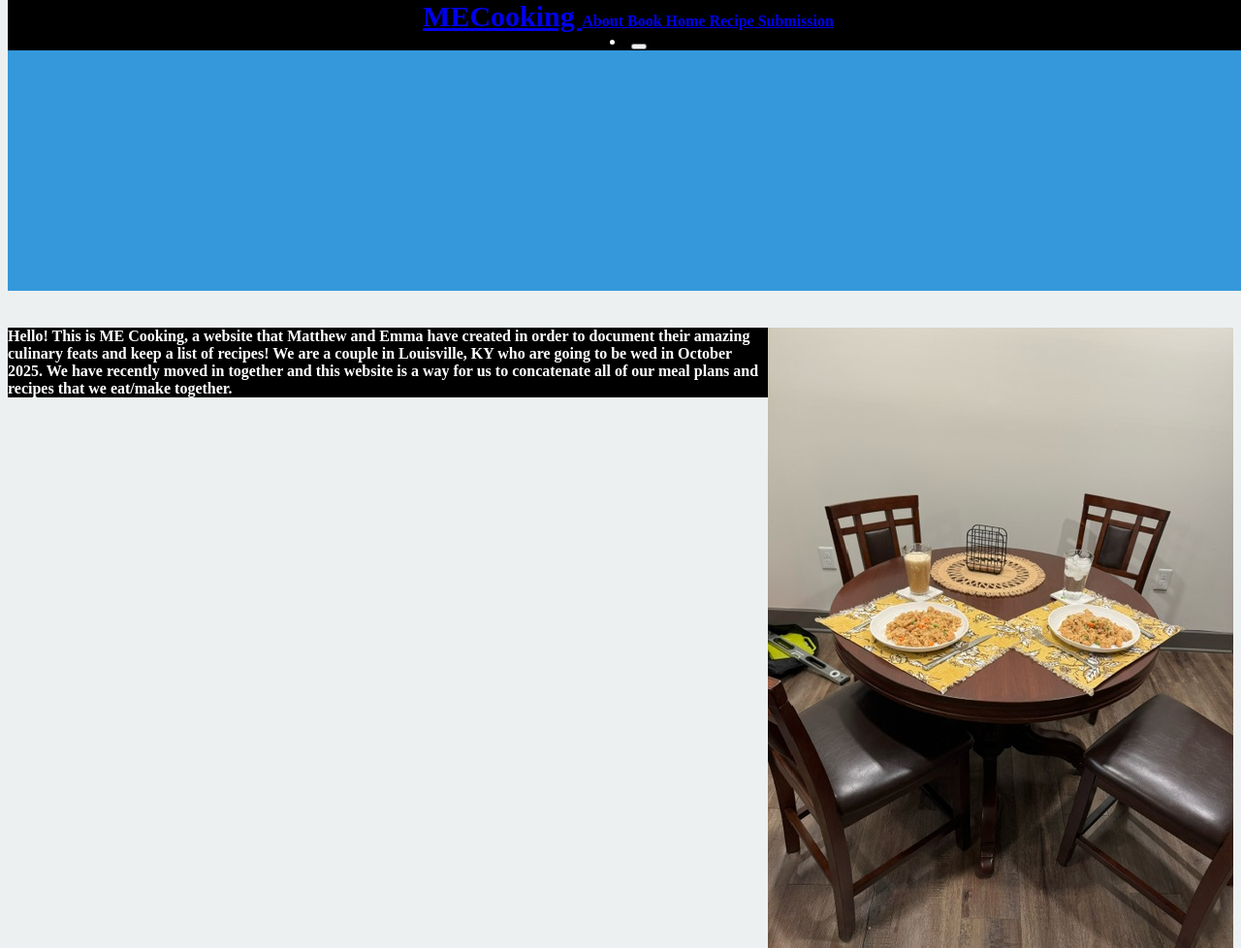
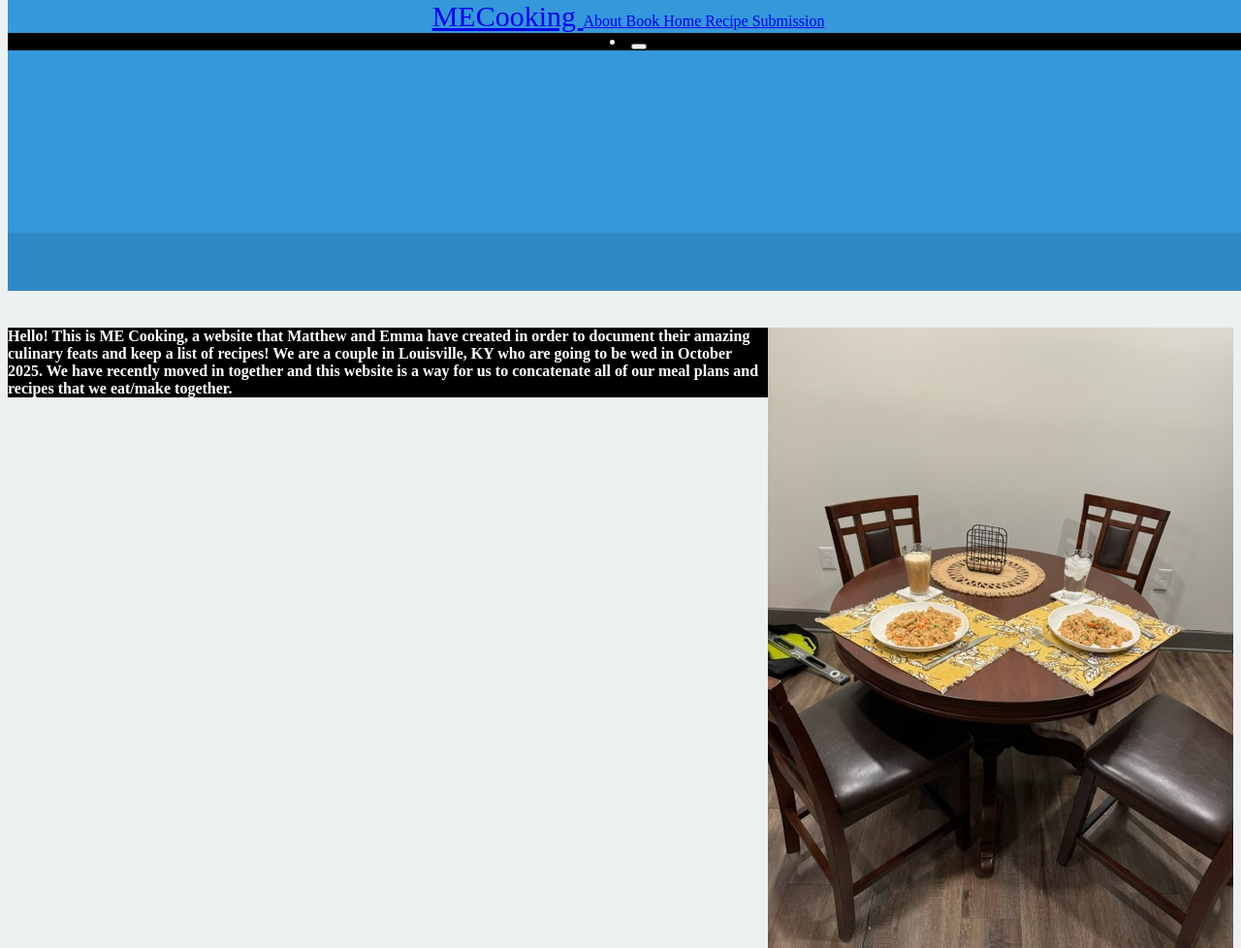
Before and after one commit to MM100301/MECooking, a Jekyll site: the page built from _pages/home.md, in a window 1280 px wide. Shown: the whole page at 97% size. Built offline with Jekyll 4.4.1, drawn with Linux system fonts in a browser that asks for light colours.

Commit message:
added nav

```diff
--- a/_includes/header.html
+++ b/_includes/header.html
@@ -5,11 +5,11 @@
           .site-title {margin-left:auto; margin-right:auto; font-size: 30px;}
           .page-link {margin-left:auto; margin-right:auto;}
       </style>
-      <div class="wrapper">
       {%- assign default_paths = site.pages | map: "path" -%}
       {%- assign page_paths = site.header_pages | default: default_paths -%}
       {%- assign titles_size = site.pages | map: 'title' | join: '' | size -%}
       <a class="site-title" rel="author" href="{{ "/" | relative_url }}">{{ site.title | escape }}   </a>
+      <nav class="wrapper"></nav>
             {%- for path in page_paths -%}
               {%- if path contains "_pages/" -%}
               {%- assign my_page = site.pages | where: "path", path | first -%}
@@ -28,6 +28,6 @@
               </button>
             </li>
           {% endif %}
-      </div>
+      </nav>
   </header>
 </html>
--- a/css/style.css
+++ b/css/style.css
@@ -8,12 +8,28 @@ header {
 	position: fixed;
 	top: 0;
 	overflow: hidden;
+  nav{
+		position: absolute;
+		bottom: 0;
+		height: 60px;
+		line-height: 60px;
+		width: 100%;
+		background-color: rgba(0,0,0,.1);
+		a{
+			color: #fff;
+			display: inline-block;
+			padding: 10px 15px;
+			line-height: 1;
+			text-decoration: none;
+		}
+	}
 }
 
 body {
   background-color: #ecf0f1;
 	padding-top: 330px;
 }
+
 
 p,
 h1,
```
Lines whose indentation alone changed are shown as unchanged.
